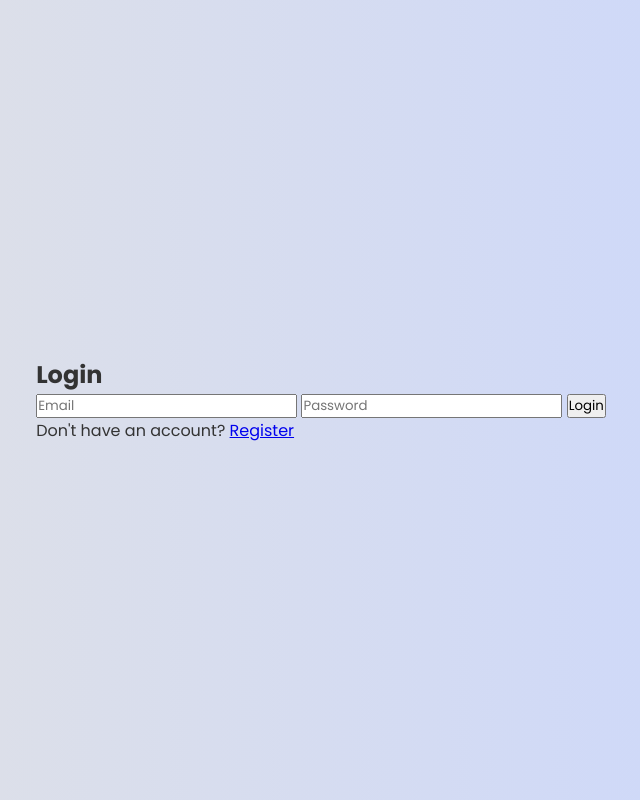
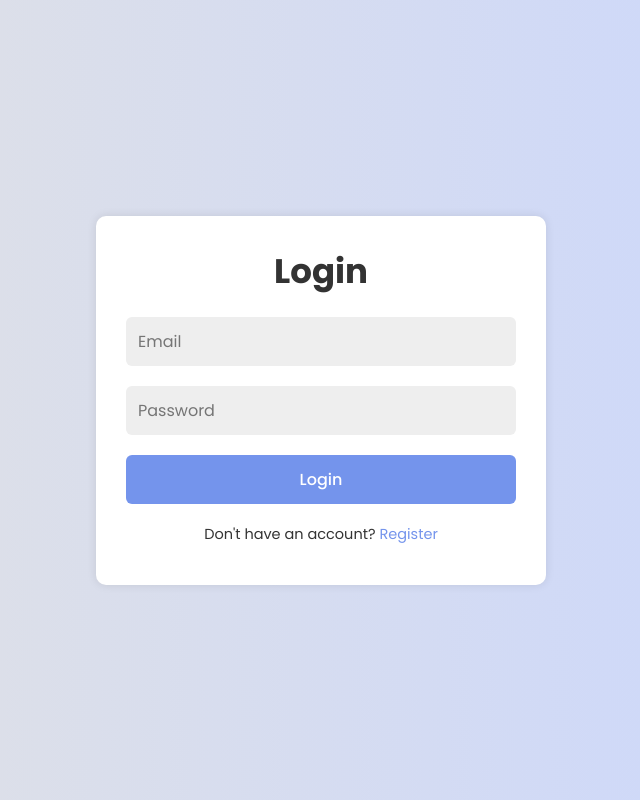
Before and after one commit to zeenat-mustafa/auth-system, a PHP site: page / in a window 1280 px wide. Shown: the whole page, without its empty margins (319-959 px from the left). Run offline with PHP 8.4, Linux system fonts and the light colour scheme.

Commit message:
Add styling for the login form

```diff
--- a/style.css
+++ b/style.css
@@ -15,3 +15,67 @@ body {
     background: linear-gradient(to right, #e2e2e2, #c9d6ff);
     color: #333;
 }
+
+.container {
+    margin: 0 15px;
+}
+
+.form-box {
+    width: 100%;
+    max-width: 450px;
+    padding: 30px;
+    background: #fff;
+    border-radius: 10px;
+    box-shadow: 0 0 10px rgba(0, 0, 0, 0.1);
+}
+
+h2 {
+    font-size: 34px;
+    text-align: center;
+    margin-bottom: 20px;
+}
+
+input {
+    width: 100%;
+    padding: 12px;
+    background: #eee;
+    border-radius: 6px;
+    border: none;
+    outline: none;
+    font-size: 16px;
+    color: #333;
+    margin-bottom: 20px;
+}
+
+button {
+    width: 100%;
+    padding: 12px;
+    background: #7494ec;
+    border-radius: 6px;
+    border: none;
+    font-size: 16px;
+    cursor: pointer;
+    color: #fff;
+    font-weight: 500;
+    margin-bottom: 20px;
+    transition: .5s;
+}
+
+button:hover {
+    background: #6884d3;
+}
+
+p {
+    font-size: 14.5px;
+    text-align: center;
+    margin-bottom: 10px;
+}
+
+p a {
+    color: #7494ec;
+    text-decoration: none;
+}
+
+p a:hover {
+    text-decoration: underline;
+}
```
